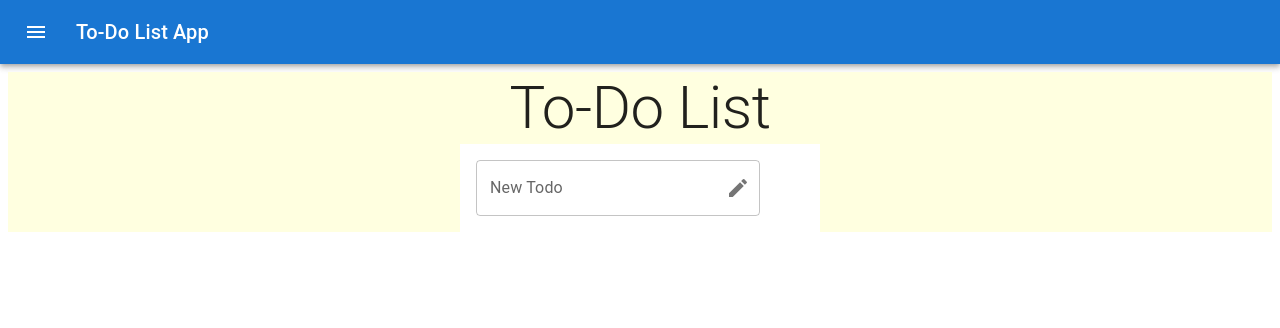
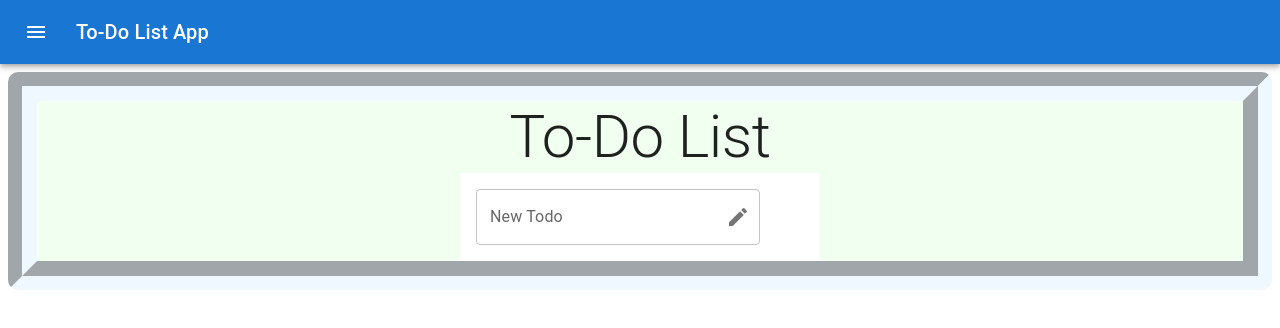
Before and after one commit to DavidBBrand/mui-react-todolist, a React (Vite) app: page / in a window 1280 px wide. Shown: the top 328 px of the page. Built offline with nearby package versions, Linux system fonts and the light colour scheme.

Commit message:
changed something but have no idea what it was

```diff
--- a/src/ToDoList.jsx
+++ b/src/ToDoList.jsx
@@ -50,8 +50,9 @@ export default function ToDoList() {
           flexDirection: "column",
           alignItems: "center",
           m: 1,
-          backgroundColor:"lightYellow"
-
+          background:"#F0FFF0",
+          border:"aliceBlue 29px groove",
+          borderRadius:"10px"
         }}
       >
         <Typography variant="h2" component="h1" sx={{ flexGrow: 1 }}>
```
